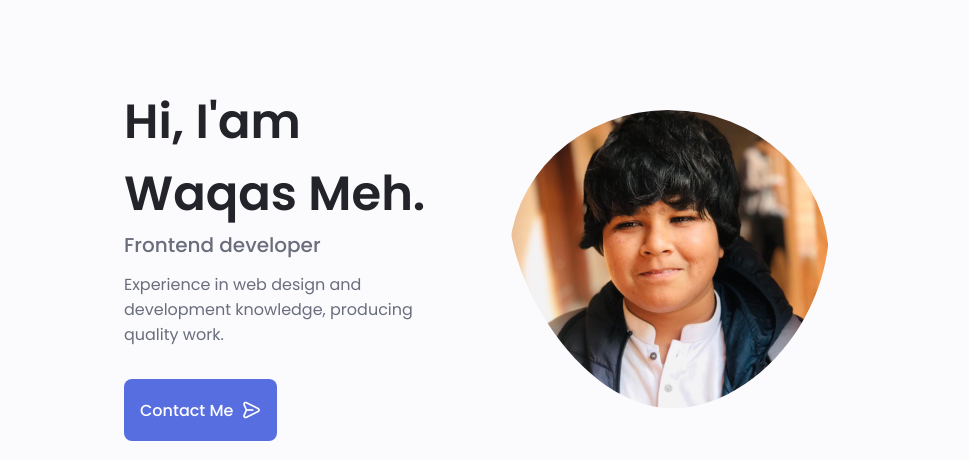
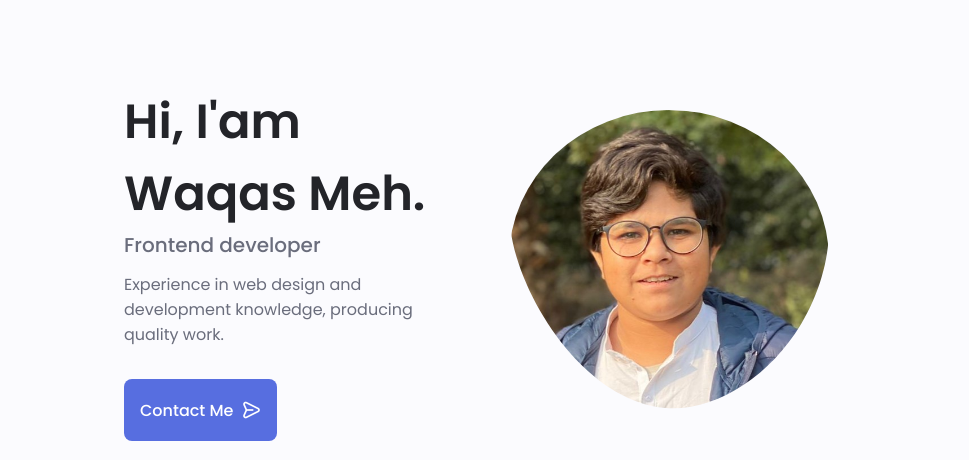
Before and after one commit to Waqasmehmood201138/Personal_Portfolio, a plain HTML site: page index.html in a window 1280 px wide. Shown: the part 98-558 px from the top of the page, 184-1153 px from the left. Drawn offline with nearby package versions, Linux system fonts and the light colour scheme.

Commit message:
profile picture updated

```diff
--- a/index.html
+++ b/index.html
@@ -108,7 +108,8 @@
                                 129.362C2.45775 97.8511 -7.48481 59.1033 6.67581 34.5279C20.9871 10.1032 59.7028
                                 -0.149132 97.9666 0.00163737C136.23 0.303176 174.193 10.857 190.312 36.4879Z" />
 
-                                <image class="home__blob-img" href="./assets/img/pic2.jpeg" />
+                                <!-- <image class="home__blob-img" href="./assets/img/pic2.jpeg" /> -->
+                                <image class="home__blob-img" href="./assets/img/updateProfile.jpg" />
                             </g>
                         </svg>
 
@@ -147,6 +148,7 @@
 
             <div class="about__container container grid">
                 <img src="./assets/img/pic3.jpeg" alt="about photo" class="about__img">
+                <!-- <img src="./assets/img/updateProfileAbout.jpg" alt="about photo" class="about__img"> -->
 
                 <div class="about__data">
                     <p class="about__description">
```
Also changed, not shown: assets/img/updateProfile.jpg (added), assets/img/updateProfileAbout.jpg (added).
